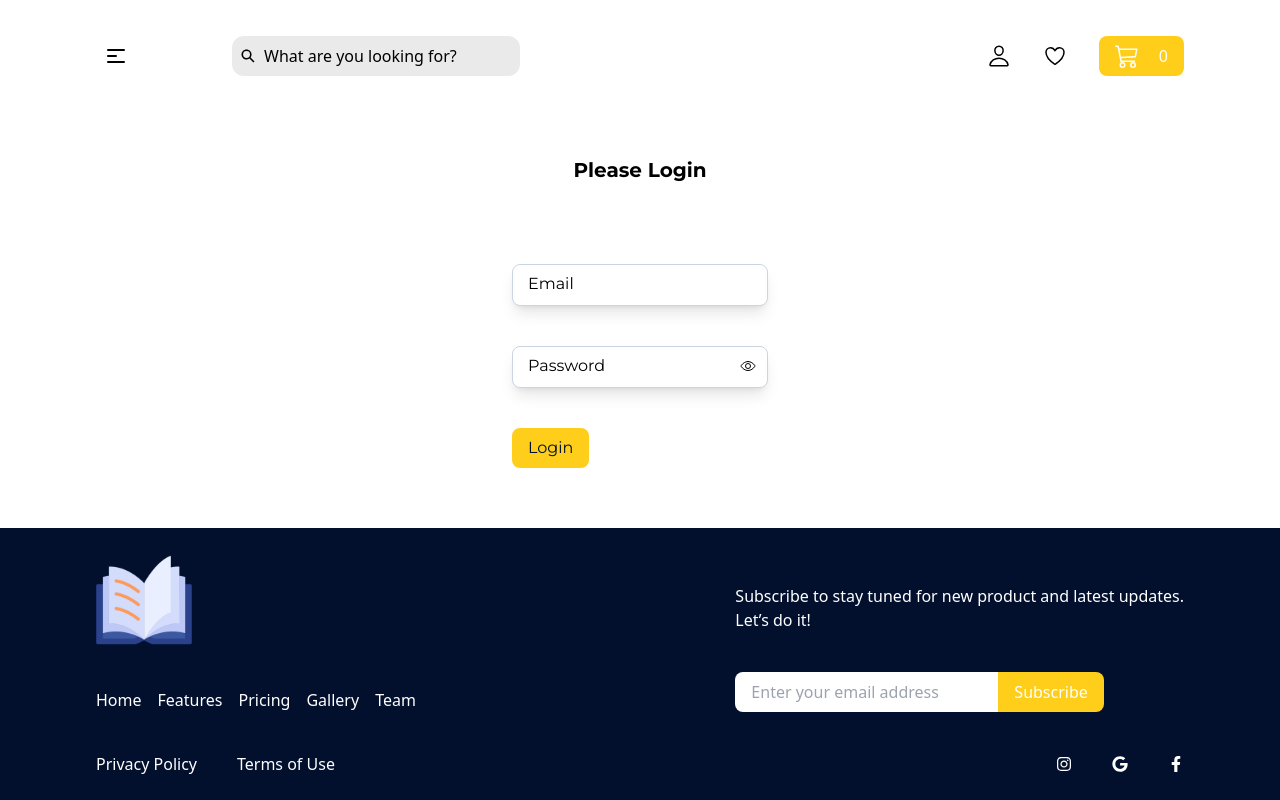
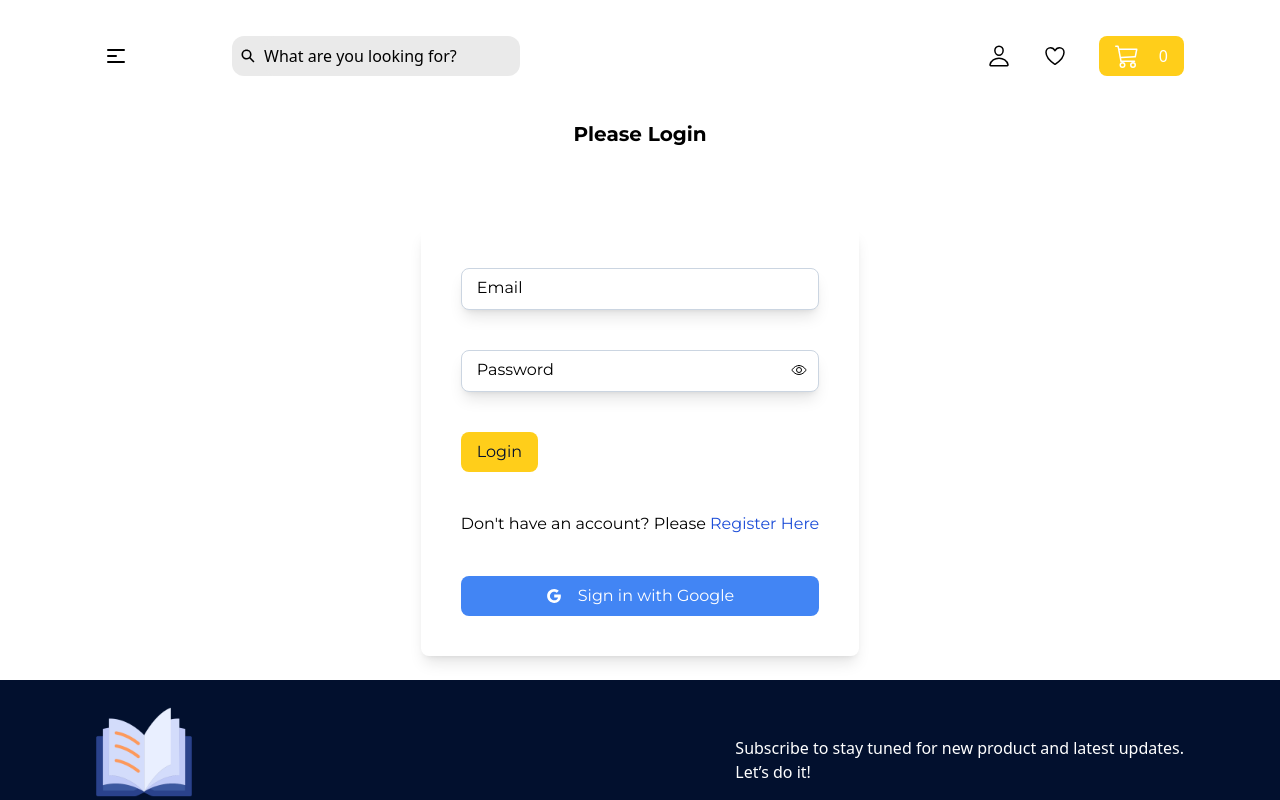
Before and after one commit to PetyaFerreiraDeveloper/book-store-mern, a React (Vite) app in the folder frontend/: page /login in a window 1280 px wide. Shown: the top 800 px of the page. Built offline with nearby package versions, Linux system fonts and the light colour scheme.

Commit message:
add log in google btn

```diff
--- a/frontend/src/pages/Login.jsx
+++ b/frontend/src/pages/Login.jsx
@@ -1,7 +1,8 @@
 import gsap from "gsap"
 import { useGSAP } from "@gsap/react"
 import { useState } from "react"
-import { IoEyeOffOutline, IoEyeOutline } from "react-icons/io5"
+import { IoEyeOffOutline, IoEyeOutline, IoLogoGoogle } from "react-icons/io5"
+import { Link } from "react-router-dom"
 
 gsap.registerPlugin(useGSAP)
 
@@ -46,10 +47,10 @@ const Login = () => {
     <div className="flex flex-col gap-20 justify-center items-center h-full">
       <h1 className="text-xl font-bold">Please Login</h1>
       <form
-        className="flex flex-col gap-10 items-start"
+        className="flex flex-col gap-10 items-start md:p-10 rounded-lg md:shadow-lg"
         onSubmit={handleSubmit}
       >
-        <div className="relative">
+        <div className="relative w-full">
           <label htmlFor="email" className="emailLabel absolute top-2 left-4">
             Email
           </label>
@@ -58,13 +59,13 @@ const Login = () => {
             name="email"
             id="email"
             value={email}
-            className=" border border-slate-300 shadow-lg rounded-lg px-4 py-2 w-64"
+            className=" border border-slate-300 shadow-lg rounded-lg px-4 py-2 w-full"
             onFocus={onInputFocus}
             onBlur={onInputBlur}
             onChange={(e) => setEmail(e.target.value)}
           />
         </div>
-        <div className="relative">
+        <div className="relative w-full">
           <label
             htmlFor="password"
             className="passwordLabel absolute top-2 left-4"
@@ -76,17 +77,30 @@ const Login = () => {
             name="password"
             id="password"
             value={password}
-            className="border border-slate-300 shadow-lg rounded-lg px-4 py-2 w-64"
+            className="border border-slate-300 shadow-lg rounded-lg px-4 py-2 w-full"
             onFocus={onInputFocus}
             onBlur={onInputBlur}
             onChange={(e) => setPassword(e.target.value)}
           />
-          <button onClick={handleTogglePasswordVisibility} className="absolute top-3 right-3">
+          <button
+            onClick={handleTogglePasswordVisibility}
+            className="absolute top-3 right-3"
+          >
             {showPassword ? <IoEyeOffOutline /> : <IoEyeOutline />}
           </button>
         </div>
         <button className="bg-primary text-darkBg rounded-lg px-4 py-2 hover:bg-darkBg hover:text-primary transition-all duration-200">
           Login
+        </button>
+        <p className="">
+          <span className="mr-1">Don&apos;t have an account? Please</span>
+          <span className="text-blue-700">
+            <Link to="/register">Register Here</Link>
+          </span>
+        </p>
+        <button className="flex gap-4 items-center w-full justify-center bg-googleBlue text-white py-2 rounded-lg">
+          <IoLogoGoogle />
+          <span>Sign in with Google</span>
         </button>
       </form>
     </div>
--- a/frontend/tailwind.config.js
+++ b/frontend/tailwind.config.js
@@ -10,6 +10,7 @@ export default {
         darkBg: "#02102e",
         favorite: "#FF5841",
         gray: "#EAEAEA",
+        googleBlue: "#4285F4",
       },
       fontFamily: {
         primary: ["Montserrat", "serif"],
```
